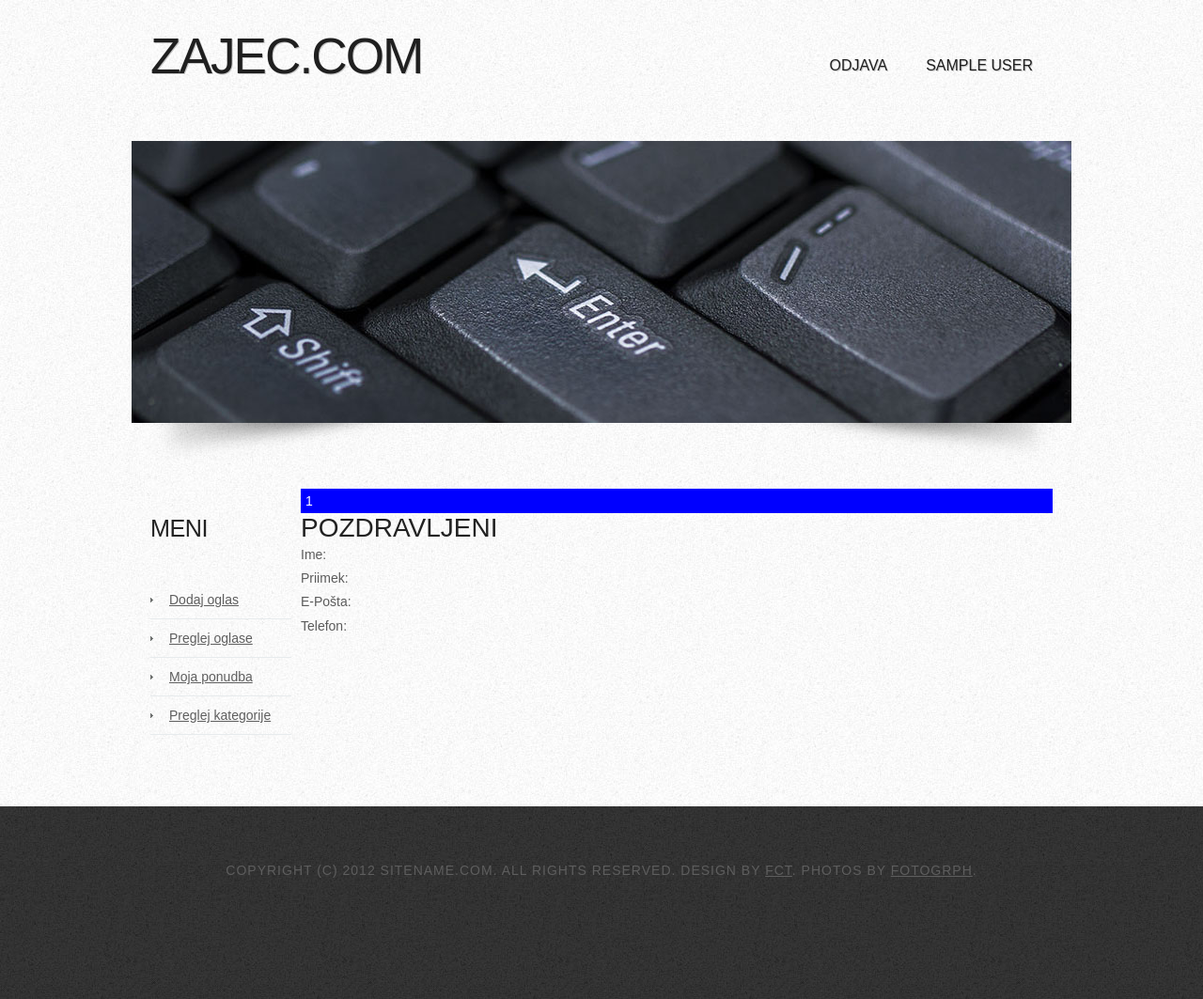
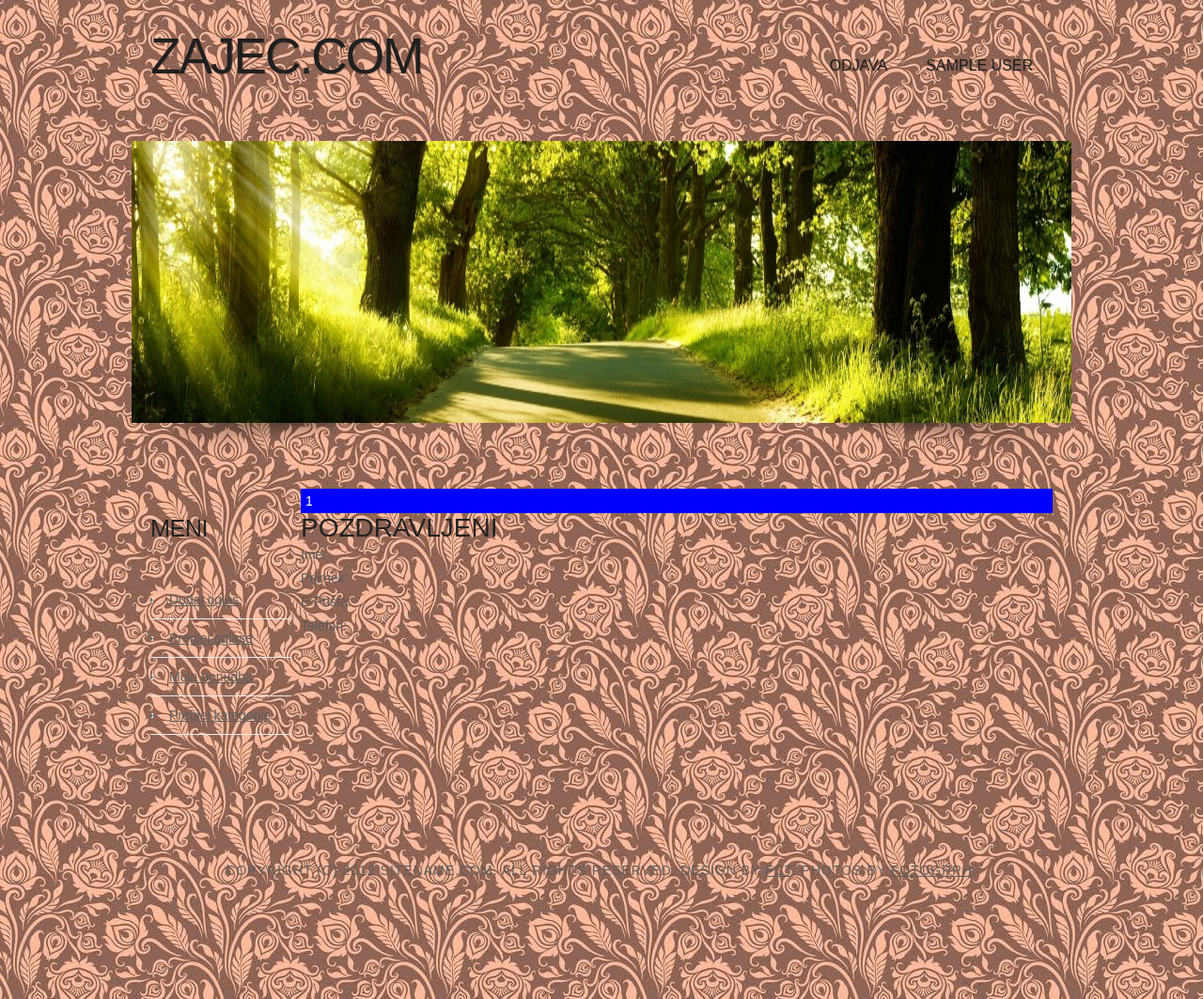
Before and after one commit to BlueVulture/zajec, a PHP site: page /index.php in a window 1280 px wide. Shown: the whole page at 94% size. Run offline with PHP 8.4, Linux system fonts and the light colour scheme; the visitor is signed in with stand-in values (Sample User, id 1); data that the repository does not hold is empty.

Commit message:
ozadje
sprememba slik

```diff
--- a/header.php
+++ b/header.php
@@ -73,7 +73,7 @@ Released   : 20120915
 			</div>
 		</div>
 		<div id="banner">
-			<div class="content"><img src="images/img02.jpg" width="1000" height="300" alt="" /></div>
+			<div class="content"><img src="images/img06.jpg" width="1000" height="300" alt="" /></div>
 		</div>
 	</div>
 	<!-- end #header -->
--- a/style.css
+++ b/style.css
@@ -8,7 +8,7 @@ Released for free under a Creative Commons Attribution 2.5 License
 body {
 	margin: 0;
 	padding: 0;
-	background: #050505 url(images/img01.jpg) repeat;
+	background: #050505 url(images/img07.jpg) repeat;
 	font-family: Arial, Helvetica, sans-serif;
 	font-size: 14px;
 	color: #5B5B5B;
@@ -52,7 +52,7 @@ a:hover {
 }
 
 #wrapper {
-	background: #FFFFFF url(images/img05.jpg) repeat;
+	background: #FFFFFF url(images/img07.jpg) repeat;
 }
 
 .container {
```
Also changed, not shown: images/img06.jpg (added), images/img07.jpg (added).
